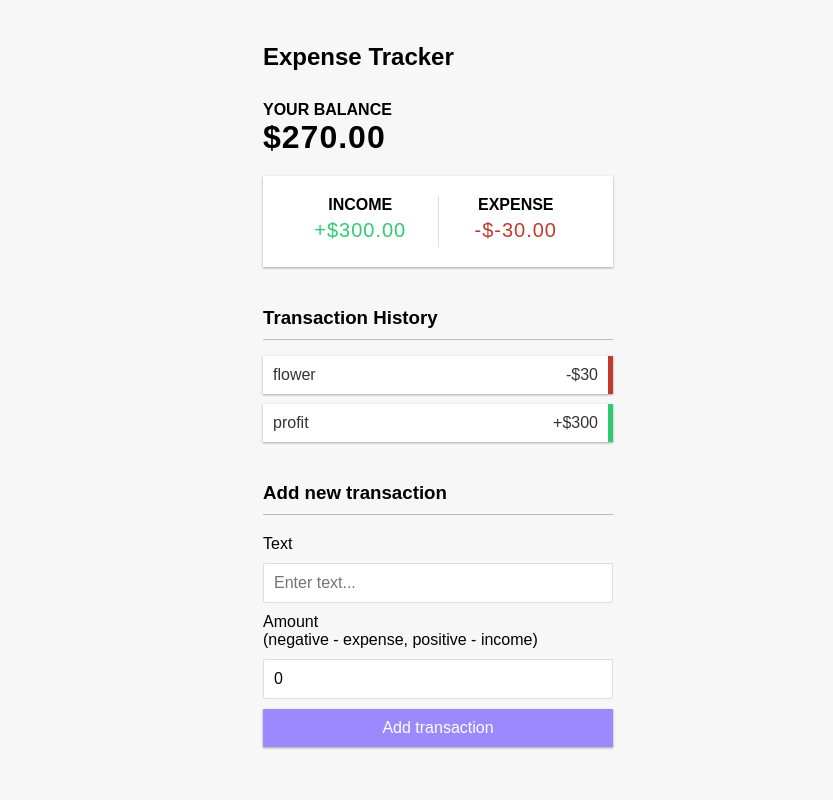
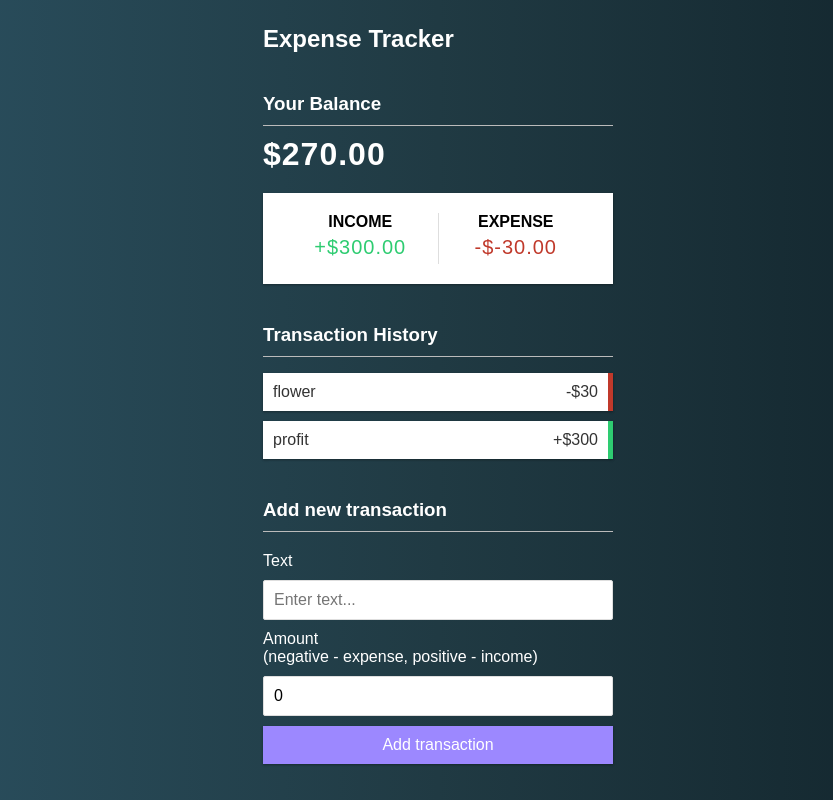
Before and after one commit to shamaz332/Budget-Tracker, a React (Create React App) app: page / in a window 1280 px wide. Shown: the whole page, without its empty margins (202-1035 px from the left). Built offline with nearby package versions, Linux system fonts and the light colour scheme; the HTML template or start-up script is replaced by a standard one; a web font is replaced by a local one.

Commit message:
app complete(no backend)

```diff
--- a/src/components/Balance/Balance.js
+++ b/src/components/Balance/Balance.js
@@ -10,7 +10,7 @@ export const Balance = () => {
 
   return (
     <div>
-      <h4>Your Balance</h4>
+      <h3>Your Balance</h3>
       <h1>${total}</h1>
     </div>
   );
--- a/src/components/TransSectionList/TraChild.js
+++ b/src/components/TransSectionList/TraChild.js
@@ -1,6 +1,9 @@
-import React from "react";
+import React, { useContext } from 'react';
+import { GlobalContext } from './../../context/GlobalState';
+export const Transaction = ({ transaction }) => {
 
-export const Transaction = ({ transaction }) => {
+  const { deleteTransaction } = useContext(GlobalContext);
+
   const sign = transaction.amount < 0 ? "-" : "+";
   return (
     <li className={transaction.amount < 0 ? "minus" : "plus"}>
@@ -8,7 +11,7 @@ export const Transaction = ({ transaction }) => {
       <span>
         {sign}${Math.abs(transaction.amount)}
       </span>
-      <button className="delete-btn">X</button>
+      <button className="delete-btn" onClick={()=>{deleteTransaction(transaction.id)}}>X</button>
     </li>
   );
 };
--- a/src/components/addTranSection/addTranSection.js
+++ b/src/components/addTranSection/addTranSection.js
@@ -1,24 +1,45 @@
-import React,{useState} from "react";
+import React, { useState, useContext } from "react";
+import { GlobalContext } from "./../../context/GlobalState";
 
 export const AddTranSection = () => {
+  const [text, setText] = useState("");
+  const [amount, setAmount] = useState(0);
 
-    const [text,setText] = useState("");
-    const [amount,setAmount] = useState(0)
+  const { addTransaction } = useContext(GlobalContext);
+  const onSubmit = (e) => {
+    e.preventDefault();
+    const newTransaction = {
+      id: Date.now(),
+      text: text,
+      amount: parseInt(amount)
+    };
+    addTransaction(newTransaction);
+  };
 
   return (
     <div>
       <h3>Add new transaction</h3>
-      <form>
+      <form onSubmit={onSubmit}>
         <div className="form-control">
           <label htmlFor="text">Text</label>
-          <input type="text" value={text} onChange={(e)=>setText(e.target.value)} placeholder="Enter text..." />
+          <input
+            type="text"
+            value={text}
+            onChange={(e) => setText(e.target.value)}
+            placeholder="Enter text..."
+          />
         </div>
         <div className="form-control">
           <label htmlFor="amount">
             Amount <br />
             (negative - expense, positive - income)
           </label>
-          <input type="number" placeholder="Enter amount..." value={amount} onChange={(e)=>setAmount(e.target.value)}/>
+          <input
+            type="number"
+            placeholder="Enter amount..."
+            value={amount}
+            onChange={(e) => setAmount(e.target.value)}
+          />
         </div>
         <button className="btn">Add transaction</button>
       </form>
--- a/src/components/styles/GlobalStyles.css
+++ b/src/components/styles/GlobalStyles.css
@@ -1,7 +1,12 @@
 /* @import url('https://fonts.googleapis.com/css?family=Lato&display=swap'); */
 
 body{
+  background: #0F2027;  /* fallback for old browsers */
+background: -webkit-linear-gradient(to right, #2C5364, #203A43, #0F2027);  /* Chrome 10-25, Safari 5.1-6 */
+background: linear-gradient(to right, #2C5364, #203A43, #0F2027); /* W3C, IE 10+/ Edge, Firefox 16+, Chrome 26+, Opera 12+, Safari 7+ */
+
   font-family: 'Blinker', sans-serif !important;
+  color: white;
 }
 
 :root {
@@ -42,6 +47,7 @@ h3 {
 h4 {
   margin: 0;
   text-transform: uppercase;
+  color:black
 }
 
 .income-container{
--- a/src/context/GlobalState.js
+++ b/src/context/GlobalState.js
@@ -5,15 +5,29 @@ const initialState = {
   transactions: [
     { id: 1, text: "flower", amount: -30 },
     { id: 2, text: "profit", amount: 300 },
-  ]
+  ],
 };
 export const GlobalContext = createContext(initialState);
 
 export const GlobalProvider = ({ children }) => {
   const [state, dispatch] = useReducer(AppReducer, initialState);
 
+  function deleteTransaction(id) {
+    dispatch({
+      type: "DELETE_TRANSACTION",
+      payload: id,
+    });
+  }
+  function addTransaction(transaction) {
+    dispatch({
+      type: "ADD_TRANSACTION",
+      payload: transaction,
+    });
+  }
   return (
-    <GlobalContext.Provider value={{ transactions: state.transactions }}>
+    <GlobalContext.Provider
+      value={{ transactions: state.transactions,deleteTransaction ,addTransaction}}
+    >
       {children}
     </GlobalContext.Provider>
   );
--- a/src/context/Reducer.js
+++ b/src/context/Reducer.js
@@ -1,5 +1,17 @@
 export default (state, action) => {
   switch (action.type) {
+    case "DELETE_TRANSACTION":
+      return {
+        ...state,
+        transactions: state.transactions.filter(
+          (transaction) => transaction.id !== action.payload
+        )
+      }
+      case "ADD_TRANSACTION":
+        return {
+          ...state,
+          transactions:[action.payload,...state.transactions]
+        };
     default:
       return state;
   }
```
